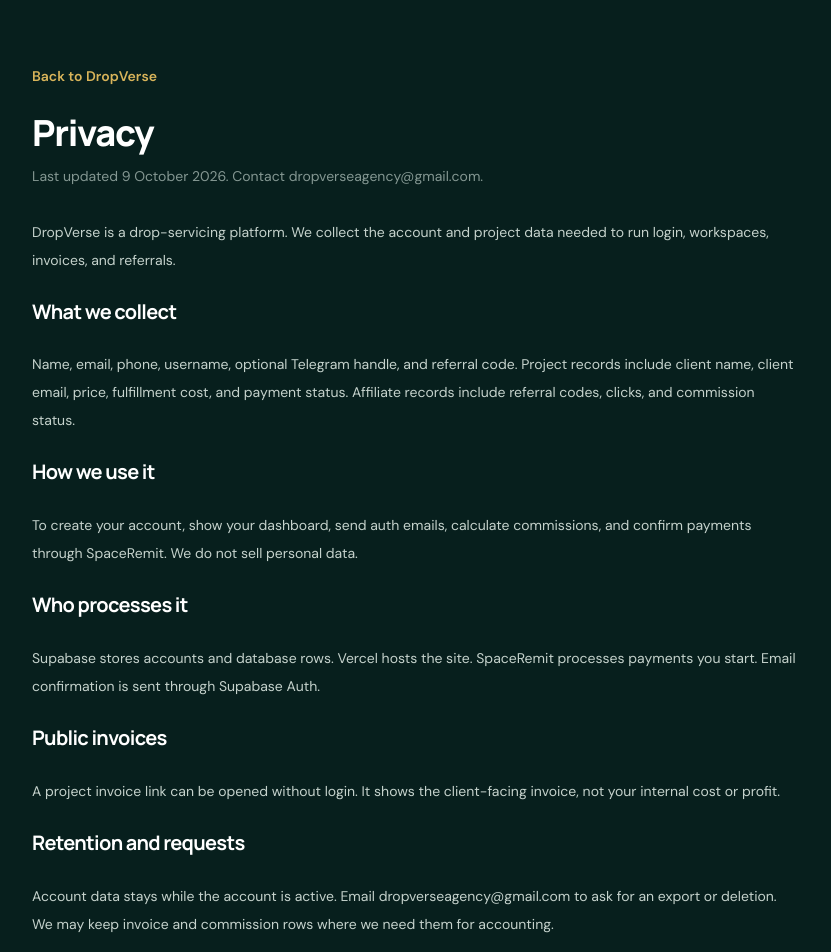
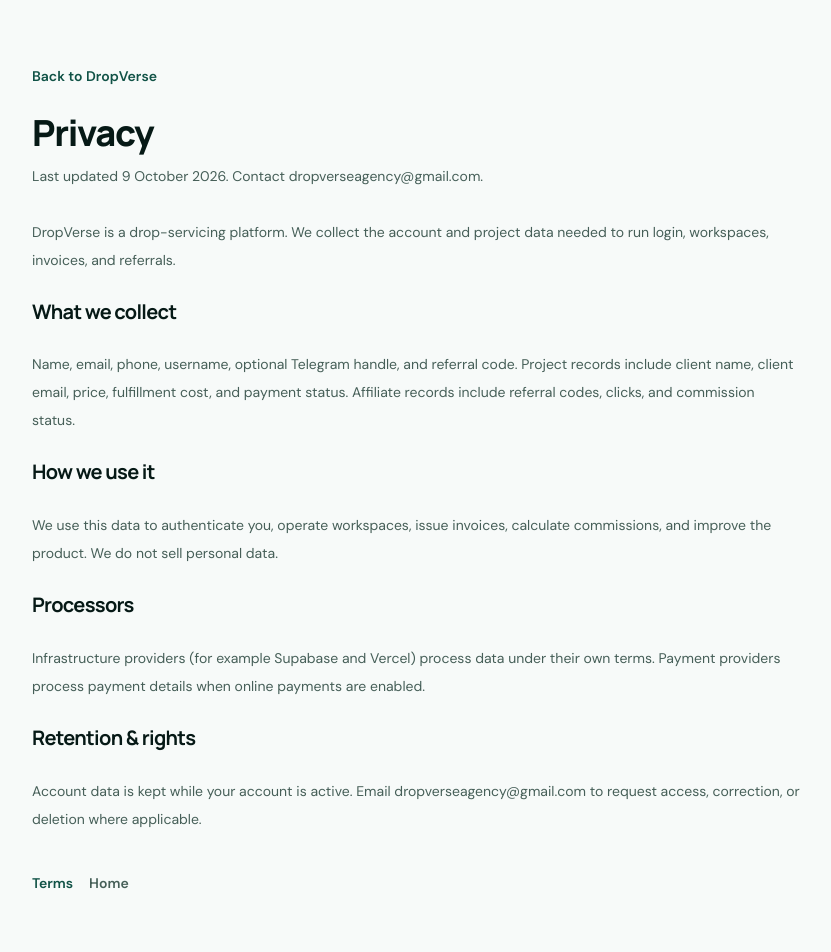
Before and after one commit to dropverseagency/dropverse, a Next.js app: page /privacy in a window 1280 px wide. Shown: the top 952 px of the page, without its empty margins (224-1055 px from the left). Built offline with nearby package versions, Linux system fonts and the light colour scheme.

Commit message:
refactor(ui): DashboardShell nav export; privacy/terms semantic tokens

```diff
--- a/app/privacy/page.tsx
+++ b/app/privacy/page.tsx
@@ -8,23 +8,49 @@ export const metadata: Metadata = {
 
 export default function PrivacyPage() {
   return (
-    <main className="min-h-screen bg-[#071f1d] px-5 py-16 text-[#d9e0dc]">
+    <main className="min-h-screen bg-background px-5 py-16 text-foreground">
       <article className="mx-auto max-w-3xl">
-        <Link href="/" className="text-sm font-semibold text-[#d8b45a] hover:text-[#f0d98b]">Back to DropVerse</Link>
-        <h1 className="font-display mt-6 text-4xl font-extrabold text-white">Privacy</h1>
-        <p className="mt-3 text-sm text-[#849792]">Last updated 9 October 2026. Contact dropverseagency@gmail.com.</p>
-        <div className="mt-8 space-y-6 text-sm leading-7 text-[#c5d2cc]">
-          <p>DropVerse is a drop-servicing platform. We collect the account and project data needed to run login, workspaces, invoices, and referrals.</p>
-          <h2 className="font-display text-xl font-bold text-white">What we collect</h2>
-          <p>Name, email, phone, username, optional Telegram handle, and referral code. Project records include client name, client email, price, fulfillment cost, and payment status. Affiliate records include referral codes, clicks, and commission status.</p>
-          <h2 className="font-display text-xl font-bold text-white">How we use it</h2>
-          <p>To create your account, show your dashboard, send auth emails, calculate commissions, and confirm payments through SpaceRemit. We do not sell personal data.</p>
-          <h2 className="font-display text-xl font-bold text-white">Who processes it</h2>
-          <p>Supabase stores accounts and database rows. Vercel hosts the site. SpaceRemit processes payments you start. Email confirmation is sent through Supabase Auth.</p>
-          <h2 className="font-display text-xl font-bold text-white">Public invoices</h2>
-          <p>A project invoice link can be opened without login. It shows the client-facing invoice, not your internal cost or profit.</p>
-          <h2 className="font-display text-xl font-bold text-white">Retention and requests</h2>
-          <p>Account data stays while the account is active. Email dropverseagency@gmail.com to ask for an export or deletion. We may keep invoice and commission rows where we need them for accounting.</p>
+        <Link href="/" className="text-sm font-semibold text-primary hover:opacity-80">
+          Back to DropVerse
+        </Link>
+        <h1 className="font-display mt-6 text-4xl font-extrabold text-foreground">Privacy</h1>
+        <p className="mt-3 text-sm text-muted-foreground">
+          Last updated 9 October 2026. Contact dropverseagency@gmail.com.
+        </p>
+        <div className="mt-8 space-y-6 text-sm leading-7 text-muted-foreground">
+          <p>
+            DropVerse is a drop-servicing platform. We collect the account and project data needed to run login,
+            workspaces, invoices, and referrals.
+          </p>
+          <h2 className="font-display text-xl font-bold text-foreground">What we collect</h2>
+          <p>
+            Name, email, phone, username, optional Telegram handle, and referral code. Project records include client
+            name, client email, price, fulfillment cost, and payment status. Affiliate records include referral codes,
+            clicks, and commission status.
+          </p>
+          <h2 className="font-display text-xl font-bold text-foreground">How we use it</h2>
+          <p>
+            We use this data to authenticate you, operate workspaces, issue invoices, calculate commissions, and
+            improve the product. We do not sell personal data.
+          </p>
+          <h2 className="font-display text-xl font-bold text-foreground">Processors</h2>
+          <p>
+            Infrastructure providers (for example Supabase and Vercel) process data under their own terms. Payment
+            providers process payment details when online payments are enabled.
+          </p>
+          <h2 className="font-display text-xl font-bold text-foreground">Retention & rights</h2>
+          <p>
+            Account data is kept while your account is active. Email dropverseagency@gmail.com to request access,
+            correction, or deletion where applicable.
+          </p>
+        </div>
+        <div className="mt-10 flex gap-4 text-sm">
+          <Link href="/terms" className="font-semibold text-primary hover:opacity-80">
+            Terms
+          </Link>
+          <Link href="/" className="font-semibold text-muted-foreground hover:text-foreground">
+            Home
+          </Link>
         </div>
       </article>
     </main>
--- a/app/terms/page.tsx
+++ b/app/terms/page.tsx
@@ -3,28 +3,53 @@ import Link from 'next/link'
 
 export const metadata: Metadata = {
   title: 'Terms',
-  description: 'Terms for using DropVerse to sell services and earn referrals.',
+  description: 'Terms of use for the DropVerse platform.',
 }
 
 export default function TermsPage() {
   return (
-    <main className="min-h-screen bg-[#071f1d] px-5 py-16 text-[#d9e0dc]">
+    <main className="min-h-screen bg-background px-5 py-16 text-foreground">
       <article className="mx-auto max-w-3xl">
-        <Link href="/" className="text-sm font-semibold text-[#d8b45a] hover:text-[#f0d98b]">Back to DropVerse</Link>
-        <h1 className="font-display mt-6 text-4xl font-extrabold text-white">Terms</h1>
-        <p className="mt-3 text-sm text-[#849792]">Last updated 9 October 2026. Contact dropverseagency@gmail.com.</p>
-        <div className="mt-8 space-y-6 text-sm leading-7 text-[#c5d2cc]">
-          <p>DropVerse lets you present digital services, work with talent, and track referrals. Using the site means you accept these terms.</p>
-          <h2 className="font-display text-xl font-bold text-white">Accounts</h2>
-          <p>You must give a real email and keep your login private. Usernames can be changed only on the cooldown shown in settings. We can suspend accounts that spam, impersonate, or abuse referrals.</p>
-          <h2 className="font-display text-xl font-bold text-white">Services and samples</h2>
-          <p>Landing examples are formats, not completed client jobs, until a real sample is published. You are responsible for the offer you make to your own client. DropVerse does not guarantee a sale, a delivery date, or a freelancer assignment until a project is confirmed.</p>
-          <h2 className="font-display text-xl font-bold text-white">Plans</h2>
-          <p>Solo is free. Agency and Pro prices on the pricing page are listed rates. Paid plan checkout is not live yet, so no subscription charge is taken from the billing page until payments are switched on.</p>
-          <h2 className="font-display text-xl font-bold text-white">Referrals</h2>
-          <p>Commission is a percentage of eligible DropVerse profit, not the full client price. Self-referrals do not qualify. Earnings are not guaranteed and depend on real paid activity. Payouts are reviewed before they are marked paid.</p>
-          <h2 className="font-display text-xl font-bold text-white">Payments</h2>
-          <p>Project payments that use SpaceRemit are confirmed on the server after amount and currency match. A public invoice link is for the client named on that invoice.</p>
+        <Link href="/" className="text-sm font-semibold text-primary hover:opacity-80">
+          Back to DropVerse
+        </Link>
+        <h1 className="font-display mt-6 text-4xl font-extrabold text-foreground">Terms of use</h1>
+        <p className="mt-3 text-sm text-muted-foreground">
+          Last updated 9 October 2026. Contact dropverseagency@gmail.com.
+        </p>
+        <div className="mt-8 space-y-6 text-sm leading-7 text-muted-foreground">
+          <p>
+            By using DropVerse you agree to these terms. The platform provides workspace tools, service listings, and
+            referral features for digital teams and sellers.
+          </p>
+          <h2 className="font-display text-xl font-bold text-foreground">Accounts</h2>
+          <p>
+            You are responsible for the accuracy of your profile data and for activity under your login. Keep your
+            password confidential.
+          </p>
+          <h2 className="font-display text-xl font-bold text-foreground">Services & payments</h2>
+          <p>
+            Listings and projects must reflect real work. Online payment processing may be disabled until providers are
+            fully configured; pending orders may be confirmed manually.
+          </p>
+          <h2 className="font-display text-xl font-bold text-foreground">Acceptable use</h2>
+          <p>
+            Do not abuse the platform, attempt unauthorized access, upload illegal content, or misrepresent services to
+            clients.
+          </p>
+          <h2 className="font-display text-xl font-bold text-foreground">Limitation</h2>
+          <p>
+            DropVerse is provided as-is. We are not liable for indirect damages arising from use of the platform. These
+            terms may be updated; continued use means acceptance of the current version.
+          </p>
+        </div>
+        <div className="mt-10 flex gap-4 text-sm">
+          <Link href="/privacy" className="font-semibold text-primary hover:opacity-80">
+            Privacy
+          </Link>
+          <Link href="/" className="font-semibold text-muted-foreground hover:text-foreground">
+            Home
+          </Link>
         </div>
       </article>
     </main>
--- a/components/DashboardShell.tsx
+++ b/components/DashboardShell.tsx
@@ -13,6 +13,16 @@ export type NavItem = {
   label: string
   icon?: ReactNode
 }
+
+export const DEFAULT_DASHBOARD_NAV: NavItem[] = [
+  { href: '/dashboard', label: 'Overview' },
+  { href: '/dashboard/create-project', label: 'Create project' },
+  { href: '/dashboard/analytics', label: 'Analytics' },
+  { href: '/dashboard/billing', label: 'Billing' },
+  { href: '/dashboard/team', label: 'Team' },
+  { href: '/dashboard/affiliate', label: 'Affiliate' },
+  { href: '/dashboard/settings', label: 'Settings' },
+]
 
 export default function DashboardShell({
   nav,
@@ -59,7 +69,6 @@ export default function DashboardShell({
 
   return (
     <div className="min-h-screen bg-background text-foreground">
-      {/* Mobile top bar */}
       <div className="sticky top-0 z-40 flex items-center justify-between border-b border-border bg-background/90 px-4 py-3 backdrop-blur lg:hidden">
         <button
           type="button"
@@ -73,7 +82,6 @@ export default function DashboardShell({
         <ThemeToggle />
       </div>
 
-      {/* Mobile drawer */}
       {open && (
         <div className="fixed inset-0 z-50 lg:hidden">
           <button
@@ -100,7 +108,6 @@ export default function DashboardShell({
       )}
 
       <div className="mx-auto flex min-h-screen max-w-[1400px]">
-        {/* Desktop sidebar */}
         <aside className="sticky top-0 hidden h-screen w-60 shrink-0 flex-col border-r border-border bg-card lg:flex">
           <div className="border-b border-border px-4 py-4">
             <Brand compact />
@@ -110,9 +117,7 @@ export default function DashboardShell({
 
         <div className="flex min-w-0 flex-1 flex-col">
           <header className="sticky top-0 z-30 hidden items-center justify-between gap-3 border-b border-border bg-background/90 px-6 py-3 backdrop-blur lg:flex">
-            <div>
-              {title ? <h1 className="font-display text-lg font-bold text-foreground">{title}</h1> : null}
-            </div>
+            <div>{title ? <h1 className="font-display text-lg font-bold text-foreground">{title}</h1> : null}</div>
             <div className="flex items-center gap-2">
               {actions}
               <ThemeToggle />
```
